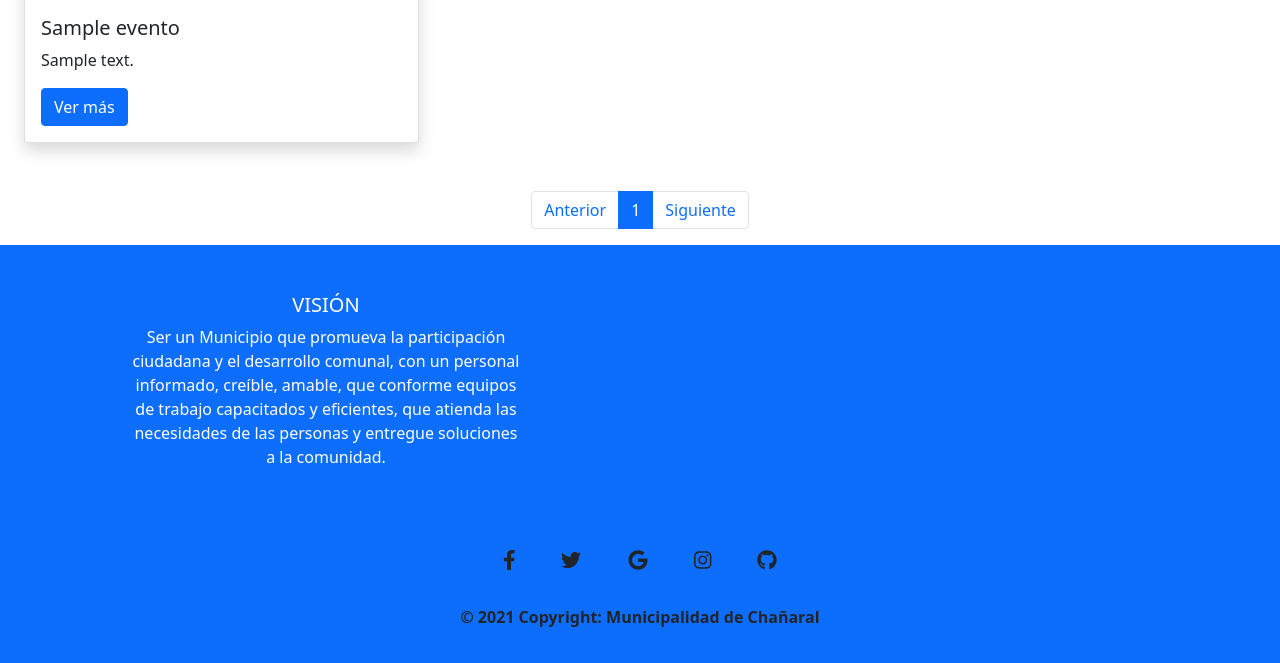
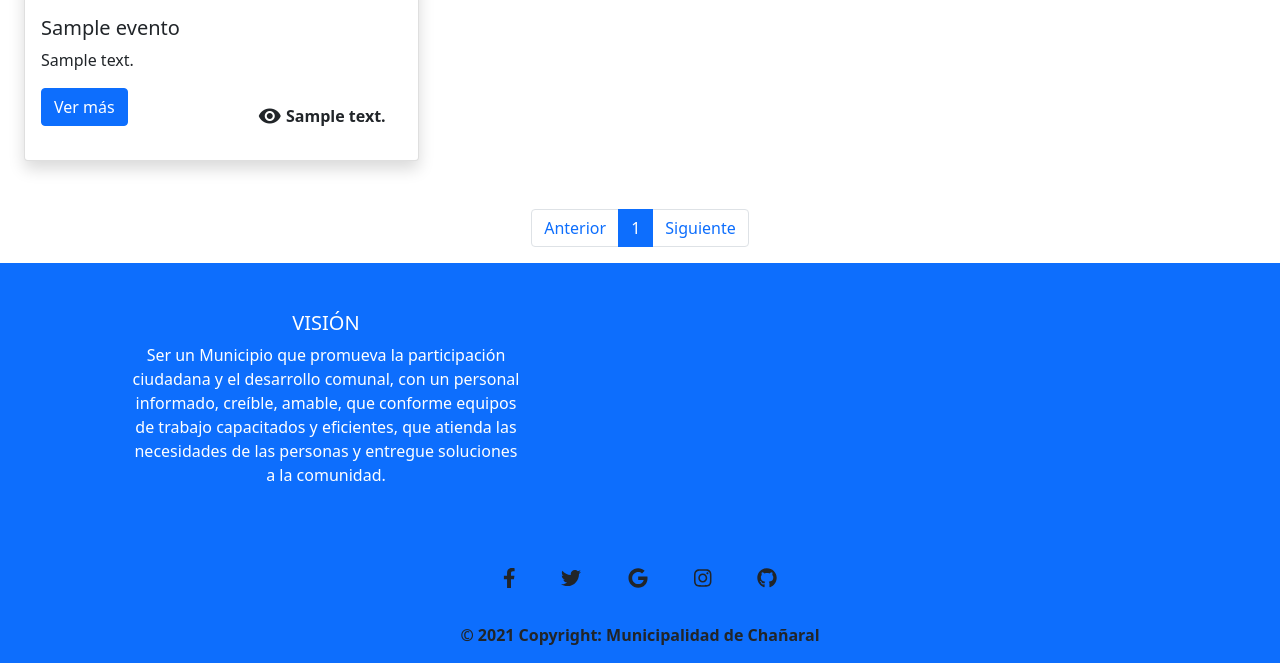
Before and after one commit to FernandoProg/ProyectoTIS, a PHP site: page /public/view_eventos.php?pagina=1 in a window 1280 px wide. Shown: the part 214-877 px from the top of the page. Before the commit the page ends 841 px from the top, so only its background shows below. Run offline with PHP 8.4, Linux system fonts and the light colour scheme; tables that the repository leaves empty or names only in its code hold one stand-in row (values such as "Sample post"); data that the repository does not hold is empty.

Commit message:
views-visitas

```diff
--- a/public/script.js
+++ b/public/script.js
@@ -12,9 +12,9 @@ $(document).ready(function () {
     const arr = Array.from(varArr)
     arr.map((e)=>{
         $(e).hover(function () {
-                $(e).parent().append($("<span class='fw-bolder'>Visitas </span>"))
+                $(e).append($("<span class='fw-bolder'>Visitas </span>"))
             }, function () {
-                $(e).parent().children().last().remove()
+                $(e).children().last().remove()
             }
         );
     })
--- a/public/ver_evento.php
+++ b/public/ver_evento.php
@@ -4,7 +4,8 @@
     $id=$_GET["seleccion"];
     $consulta = "SELECT nombre_evento,fecha_evento,imagen_evento,descripcion_evento,nombre_lugar FROM evento join lugar using(id_lugar) WHERE id_evento = $id";
     $resultado = mysqli_query($conexion, $consulta);
-
+    $visita = "UPDATE evento SET visitas_evento = visitas_evento +1 WHERE id_evento = $id";
+    $sumarVisita = mysqli_query($conexion, $visita);
     while($row = mysqli_fetch_assoc($resultado)){
         $nombreEvento = $row["nombre_evento"];
         $fechaEvento = $row["fecha_evento"];
--- a/public/view_eventos.php
+++ b/public/view_eventos.php
@@ -6,8 +6,6 @@
     $consulta =  "SELECT id_evento FROM evento" ;
     $resultado = mysqli_query($conexion, $consulta);
     $cantidad_eventos = mysqli_num_rows($resultado);
-    $visita = "UPDATE evento SET visitas_evento = visitas_evento + 1 WHERE id_evento = $id";
-    $sumarVisita = mysqli_query($conexion,$visita);
     $eventos_por_pagina= 6;
     $paginas = ceil($cantidad_eventos/$eventos_por_pagina);
     $inicio= ($_GET['pagina']-1)*$eventos_por_pagina;
@@ -24,6 +22,7 @@
         crossorigin="anonymous">
         </script>
         <script src="main.js"></script>
+        <script src="script.js"></script>
     </head>
     <body>
         <?php
@@ -42,7 +41,7 @@
 
 
             <?php
-                $sql_noticias =  "SELECT id_evento,nombre_evento,descripcion_evento,imagen_evento FROM evento LIMIT $inicio,$eventos_por_pagina";
+                $sql_noticias =  "SELECT id_evento,nombre_evento,descripcion_evento,imagen_evento,visitas_evento FROM evento LIMIT $inicio,$eventos_por_pagina";
                 $resultado_noticias = mysqli_query($conexion, $sql_noticias);
 
                 $i = 1;
@@ -74,12 +73,16 @@
                                             </p>
 
                                             <div class="row">
-                                                <div class="col-6">
+                                                <div class="col d-inline">
                                                     <a href="ver_evento.php?seleccion=<?php echo $idEvento ?>" class="btn btn-primary">Ver más</a>
                                                 </div>
-
+                                                <div class="col text-end" >
+                                                    <span class="visitas p-3 d-inline-block">
+                                                        <span class="material-icons align-bottom">visibility</span>
+                                                        <span class="fw-bolder"><?php echo$row["visitas_evento"]?></span>
+                                                    </span>
+                                                </div>
                                             </div>
-
                                         </div>
                                     </div>
                                 </div>
```
Also changed, not shown: public/view_noticias.php (+12 -1 lines).
